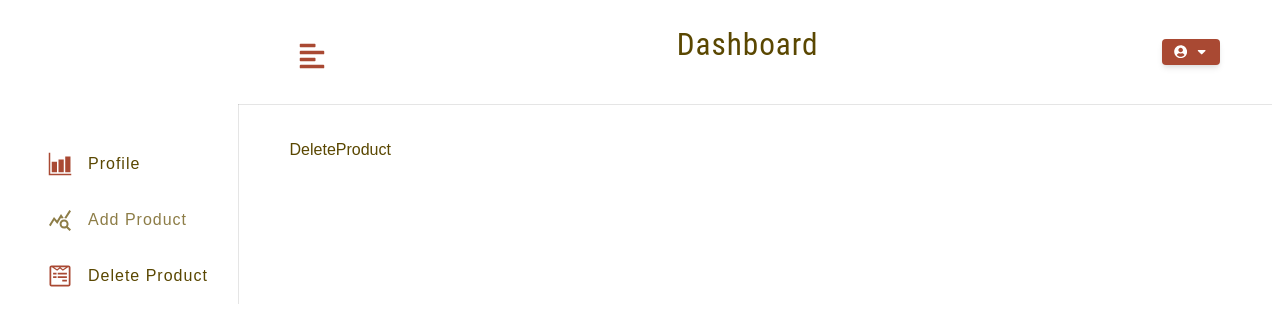
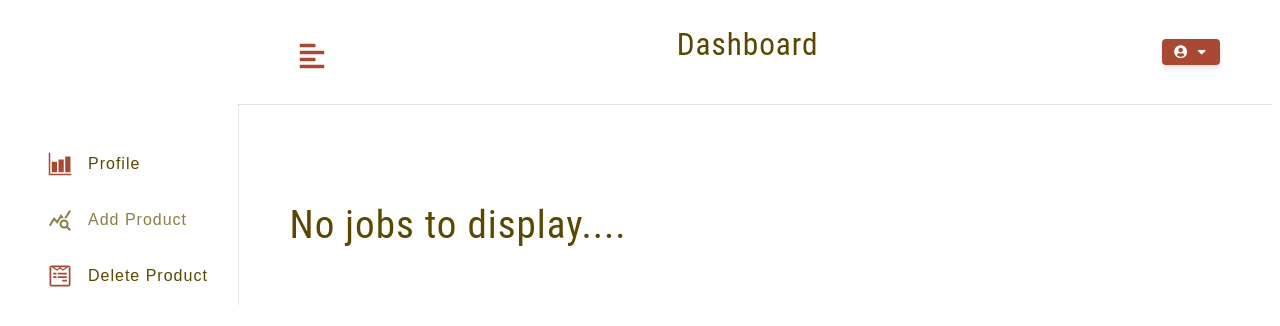
Before and after one commit to osigie/foodApp, a React (Create React App) app in the folder client/: page /admin/delete-product in a window 1280 px wide. Shown: the top 326 px of the page. Built offline with nearby package versions, Linux system fonts and the light colour scheme.

Commit message:
added product info to delete product

```diff
--- /dev/null
+++ b/client/src/assets/wrappers/JobsContainer.ts
@@ -0,0 +1,24 @@
+import styled from 'styled-components'
+
+const Wrapper = styled.section`
+  margin-top: 4rem;
+  h2 {
+    text-transform: none;
+  }
+  & > h5 {
+    font-weight: 700;
+  }
+  .jobs {
+    display: grid;
+    grid-template-columns: 1fr;
+    row-gap: 2rem;
+  }
+  @media (min-width: 992px) {
+    .jobs {
+      display: grid;
+      grid-template-columns: 1fr 1fr;
+      gap: 1rem;
+    }
+  }
+`
+export default Wrapper
--- /dev/null
+++ b/client/src/components/Loading.tsx
@@ -0,0 +1,12 @@
+
+
+type LoadingProps = {
+center: string;
+}
+
+
+const Loading = (props: LoadingProps ) => {
+  return <div className={props.center ? "loading loading-center" : "loading"}></div>;
+};
+
+export default Loading;
--- /dev/null
+++ b/client/src/components/ProductContainer.tsx
@@ -0,0 +1,52 @@
+// import { useAppContext } from "../context/AppContext";
+import { useEffect } from "react";
+import Loading from "./Loading";
+import SingleProduct from "./SingleProduct";
+import Wrapper from "../assets/wrappers/JobsContainer";
+
+const ProductContainer = () => {
+  // const {
+  //   getAllJobs,
+  //   jobs,
+  //   isLoading,
+  //   totalJobs,
+  //   search,
+  //   searchType,
+  //   searchStatus,
+  //   sort,
+  //   numOfPages,
+  //   page,
+  // } = useAppContext();
+
+  // useEffect(() => {
+  //   getAllJobs();
+  // }, [search, searchType, searchStatus, sort, page]);
+  const isLoading = false
+  const jobs = []
+
+  if (isLoading) {
+    return <Loading center = "" />;
+  }
+  if (jobs.length === 0) {
+    return (
+      <Wrapper>
+        <h2> No jobs to display....</h2>
+      </Wrapper>
+    );
+  }
+  return (
+    <Wrapper>
+      <h5>
+        {/* {totalJobs} job{jobs.length > 1 && "s"} */}
+      </h5>
+      {/* <div className="jobs">
+        {jobs.map((job) => {
+          return <SingleProduct job={job} key={job._id} {...job} />;
+        })}
+      </div> */}
+      {/* {numOfPages > 1 && <PageBtnContainer />} */}
+    </Wrapper>
+  );
+};
+
+export default ProductContainer;
--- a/client/src/pages/admin/dashboard/DeleteProduct.tsx
+++ b/client/src/pages/admin/dashboard/DeleteProduct.tsx
@@ -1,13 +1,13 @@
-
-
-import React from 'react'
-
-type Props = {}
+import React from "react";
+import ProductContainer from "../../../components/ProductContainer";
+type Props = {};
 
 const DeleteProduct = (props: Props) => {
   return (
-    <div>DeleteProduct</div>
-  )
-}
+    <>
+      <ProductContainer />
+    </>
+  );
+};
 
-export default DeleteProduct
+export default DeleteProduct;
```
